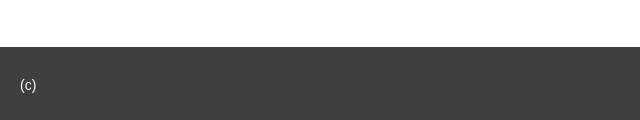
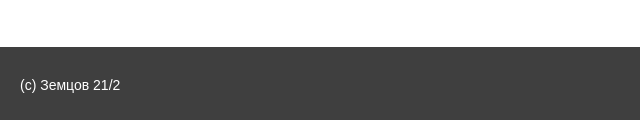
Before and after one commit to naruto2288/naruto2288.github.io, a plain HTML site: page task2/index.html in a window 1280 px wide. Shown: the part 1759-1879 px from the top of the page, 0-640 px from the left. Drawn offline with Linux system fonts and the light colour scheme.

Commit message:
Update index.html

```diff
--- a/task2/index.html
+++ b/task2/index.html
@@ -190,10 +190,11 @@
     </main>
 
     <footer class="footer">
-        (c)
+        (c) Земцов 21/2
     </footer>
 
 </body>
 
 
+
 </html>
```
